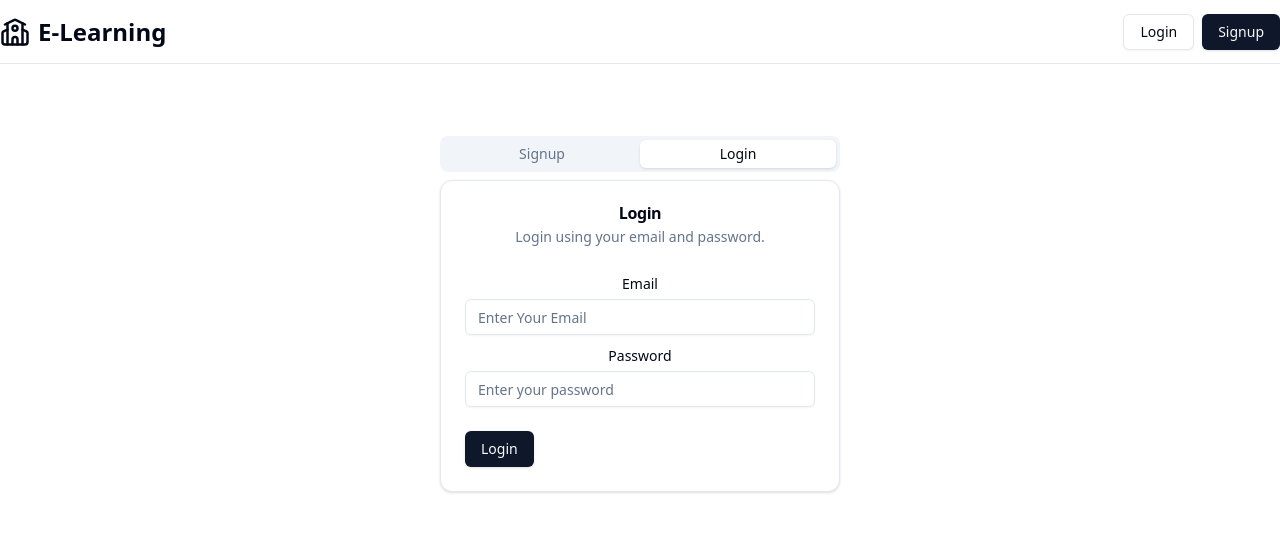
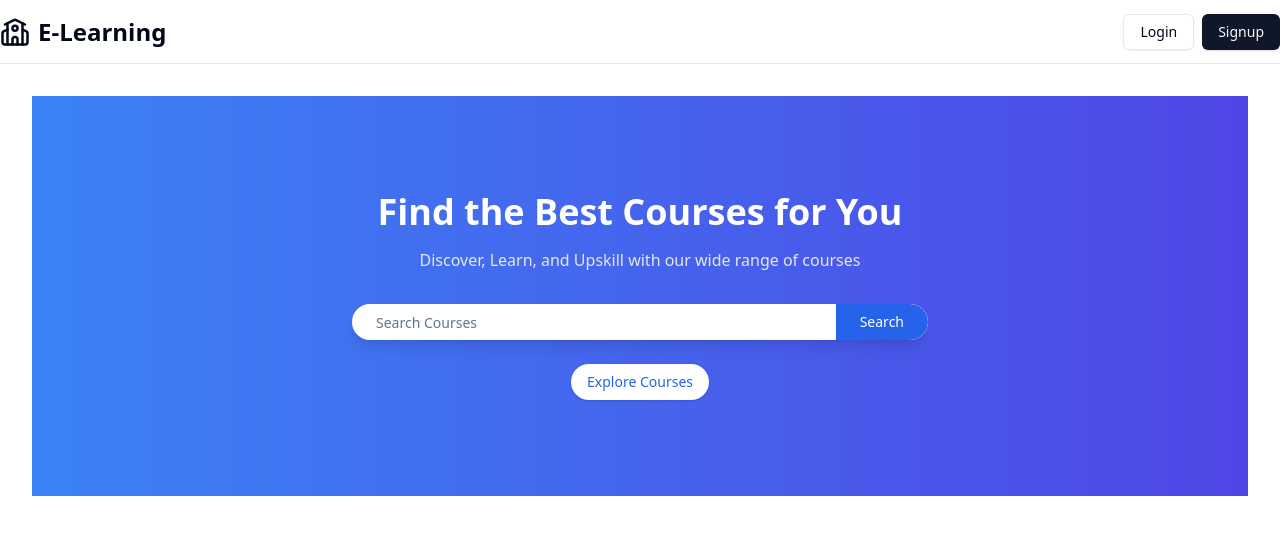
Before and after one commit to prabodhkumar005/Learning-Management-System, a React (Vite) app in the folder client/: page / in a window 1280 px wide. Shown: the top 534 px of the page. Built offline with nearby package versions, Linux system fonts and the light colour scheme.

Commit message:
created Navbar

```diff
--- a/client/package.json
+++ b/client/package.json
@@ -24,7 +24,7 @@
     "react": "^19.0.0",
     "react-dom": "^19.0.0",
     "react-redux": "^9.2.0",
-    "react-router-dom": "^7.4.0",
+    "react-router-dom": "^7.4.1",
     "sonner": "^2.0.1",
     "tailwind-merge": "^3.0.2",
     "tailwindcss-animate": "^1.0.7"
--- a/client/src/App.jsx
+++ b/client/src/App.jsx
@@ -1,27 +1,36 @@
 import { createBrowserRouter, RouterProvider } from "react-router-dom";
 import "./App.css";
 import Login from "./pages/Login.jsx";
-import Navbar from "./components/Navbar.jsx";
+import MainLayout from "./layout/MainLayout.jsx";
+import HeroSection from "./pages/student/HeroSection.jsx";
 
 // Define your router configuration
-// const appRouter = createBrowserRouter([
-//   {
-//     path: "/",
-//     element: <Login />
-//   },
-//   {
-//     path:"/navbar",
-//     element:<Navbar />
-//   },
-// ]);
+const appRouter = createBrowserRouter([
+  {
+    path: "/",
+    element: <MainLayout />,
+    children: [
+      {
+        path: "/",
+        element: (
+          <>
+            <HeroSection />
+            {/* <Courses /> */}
+          </>
+        ),
+      },
+      {
+        path: "login",
+        element: <Login />,
+      },
+    ],
+  },
+]);
 
 function App() {
   return (
     <main>
-      /* <Navbar />
-      {/* Wrap the routing provider around the rest of the app */}
-      {/* <RouterProvider router={appRouter} />  */}
-      <Login/>
+      <RouterProvider router={appRouter} />
     </main>
   );
 }
--- a/client/src/components/Navbar.jsx
+++ b/client/src/components/Navbar.jsx
@@ -13,7 +13,7 @@
 import { Avatar, AvatarFallback, AvatarImage } from "./ui/avatar";
 // import DarkMode from "@/DarkMode";
 
-// import { Link, useNavigate } from "react-router-dom";
+import { Link, useNavigate } from "react-router-dom";
 import { useLogoutUserMutation } from "@/features/api/authApi";
 import { toast } from "sonner";
 import { useSelector } from "react-redux";
@@ -21,7 +21,7 @@
 const Navbar = () => {
   const { user } = useSelector((store) => store.auth);
   const [logoutUser, { data, isSuccess }] = useLogoutUserMutation();
-  // const navigate = useNavigate();
+  const navigate = useNavigate();
   const logoutHandler = async () => {
     await logoutUser();
   };
@@ -29,7 +29,7 @@
   useEffect(() => {
     if (isSuccess) {
       toast.success(data?.message || "User log out.");
-      // navigate("/login");
+       navigate("/login");
     }
   }, [isSuccess]);
 
@@ -39,12 +39,12 @@
       <div className="max-w-7xl mx-auto hidden md:flex justify-between items-center gap-10 h-full">
         <div className="flex items-center gap-2">
           <School size={"30"} />
-
+          <Link to="/">
             <h1 className="hidden md:block font-extrabold text-2xl">
               E-Learning
             </h1>
-            {/* <Link to="/">
-          </Link> */}
+
+          </Link>
         </div>
         {/* User icons and dark mode icon  */}
         <div className="flex items-center gap-8">
--- /dev/null
+++ b/client/src/layout/MainLayout.jsx
@@ -0,0 +1,16 @@
+import Navbar from '@/components/Navbar'
+import React from 'react'
+import { Outlet } from 'react-router-dom'
+
+const MainLayout = () => {
+  return (
+    <div className='flex flex-col min-h-screen'>
+        <Navbar/>
+        <div className='flex-1 mt-16'>
+            <Outlet/>
+        </div>
+    </div>
+  )
+}
+
+export default MainLayout
--- a/client/src/pages/Login.jsx
+++ b/client/src/pages/Login.jsx
@@ -39,7 +39,7 @@
     { data: loginData, error: loginError, isLoading: loginIsLoading, isSuccess: loginIsSuccess },
   ] = useLoginUserMutation();
 
-  // const navigate = useNavigate();
+   const navigate = useNavigate();
 
   const validateInputs = (type) => {
     let newErrors = {};
--- /dev/null
+++ b/client/src/pages/student/HeroSection.jsx
@@ -0,0 +1,43 @@
+import { Button } from "@/components/ui/button";
+import { Input } from "@/components/ui/input";
+import React, { useState } from "react";
+import { useNavigate } from "react-router-dom";
+
+const HeroSection = () => {
+  const [searchQuery, setSearchQuery] = useState("");
+const navigate = useNavigate();
+  const searchHandler = (e) => {
+    e.preventDefault();
+    if(searchQuery.trim() !== ""){
+      navigate(`/course/search?query=${searchQuery}`)
+    }
+    setSearchQuery("");
+  }
+
+  return (
+    <div className="relative bg-gradient-to-r from-blue-500 to bg-indigo-600 dark:from-gray-800 dark:to-gray-900 py-24 px-4 text-center">
+      <div className="max-w-3xl mx-auto">
+        <h1 className="text-white text-4xl font-bold mb-4">
+          Find the Best Courses for You
+        </h1>
+        <p className="text-gray-200 dark:text-gray-400 mb-8">
+          Discover, Learn, and Upskill with our wide range of courses
+        </p>
+
+        <form onSubmit={searchHandler} className="flex items-center bg-white dark:bg-gray-800 rounded-full shadow-lg overflow-hidden max-w-xl mx-auto mb-6">
+          <Input
+            type="text"
+            value={searchQuery}
+            onChange={(e) => setSearchQuery(e.target.value)}
+            placeholder="Search Courses"
+            className="flex-grow border-none focus-visible:ring-0 px-6 py-3 text-gray-900 dark:text-gray-100 placeholder-gray-400 dark:placeholder-gray-500"
+          />
+          <Button type="submit" className="bg-blue-600 dark:bg-blue-700 text-white px-6 py-3 rounded-r-full hover:bg-blue-700 dark:hover:bg-blue-800">Search</Button>
+        </form>
+       <Button onClick={()=> navigate(`/course/search?query`)} className="bg-white dark:bg-gray-800 text-blue-600 rounded-full hover:bg-gray-200">Explore Courses</Button>
+      </div>
+    </div>
+  );
+};
+
+export default HeroSection;
```
Also changed, not shown: client/src/pages/student/Courses.jsx (added), 1 other file (tests, documents, lock files or other folders).
